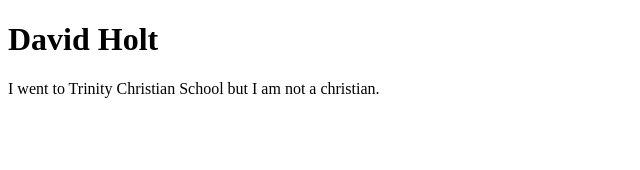
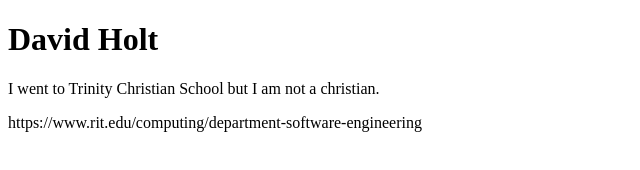
Before and after one commit to genericgamedev/genericgamedev.github.io, a plain HTML site: page index.html in a window 1280 px wide. Shown: the whole page, without its empty margins (0-640 px from the left). Drawn offline with Linux system fonts and the light colour scheme.

Commit message:
Added Link

```diff
--- a/index.html
+++ b/index.html
@@ -3,5 +3,6 @@
 <body>
 <h1>David Holt</h1>
 <p>I went to Trinity Christian School but I am not a christian.</p>
+<p>https://www.rit.edu/computing/department-software-engineering</p>
 </body>
 </html>
```
